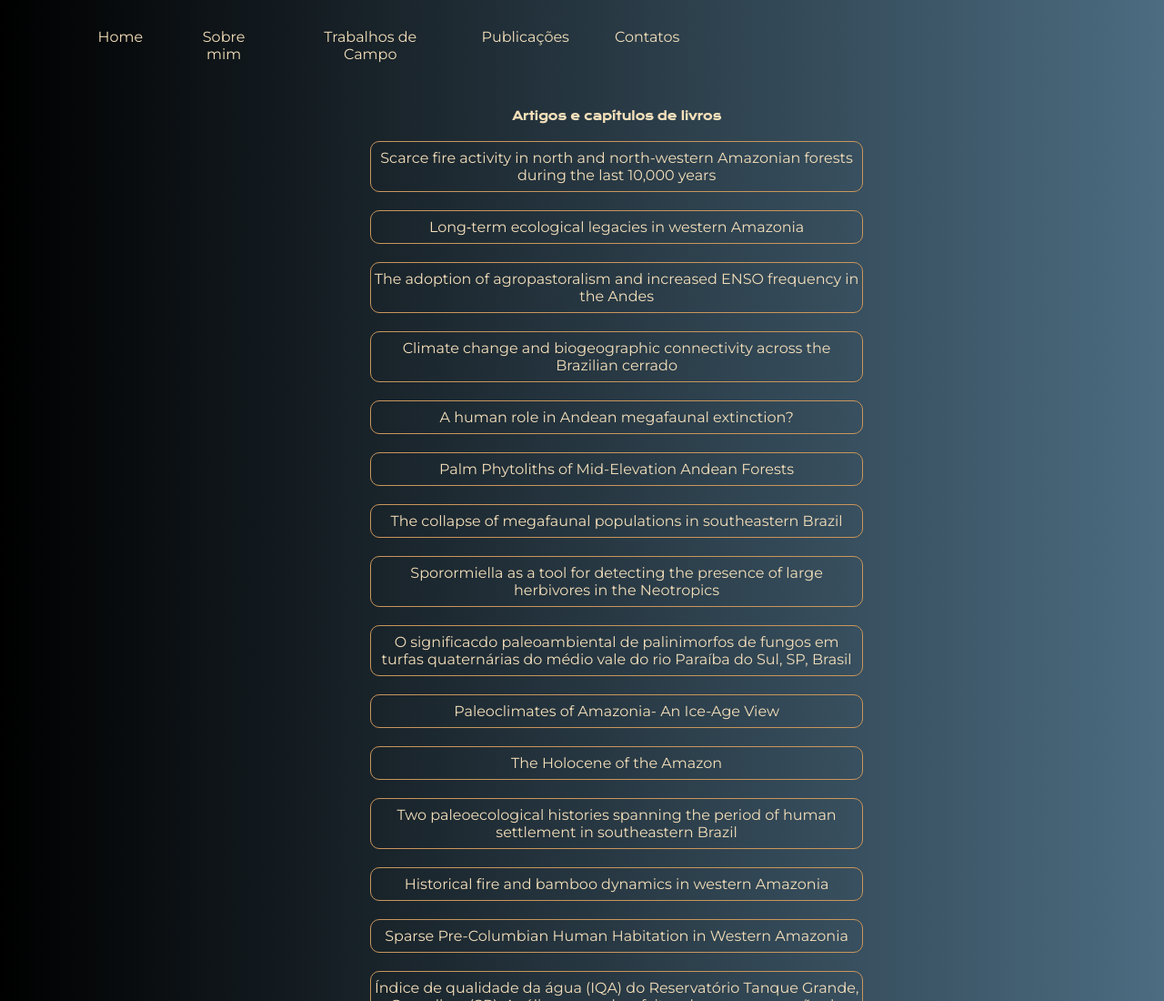
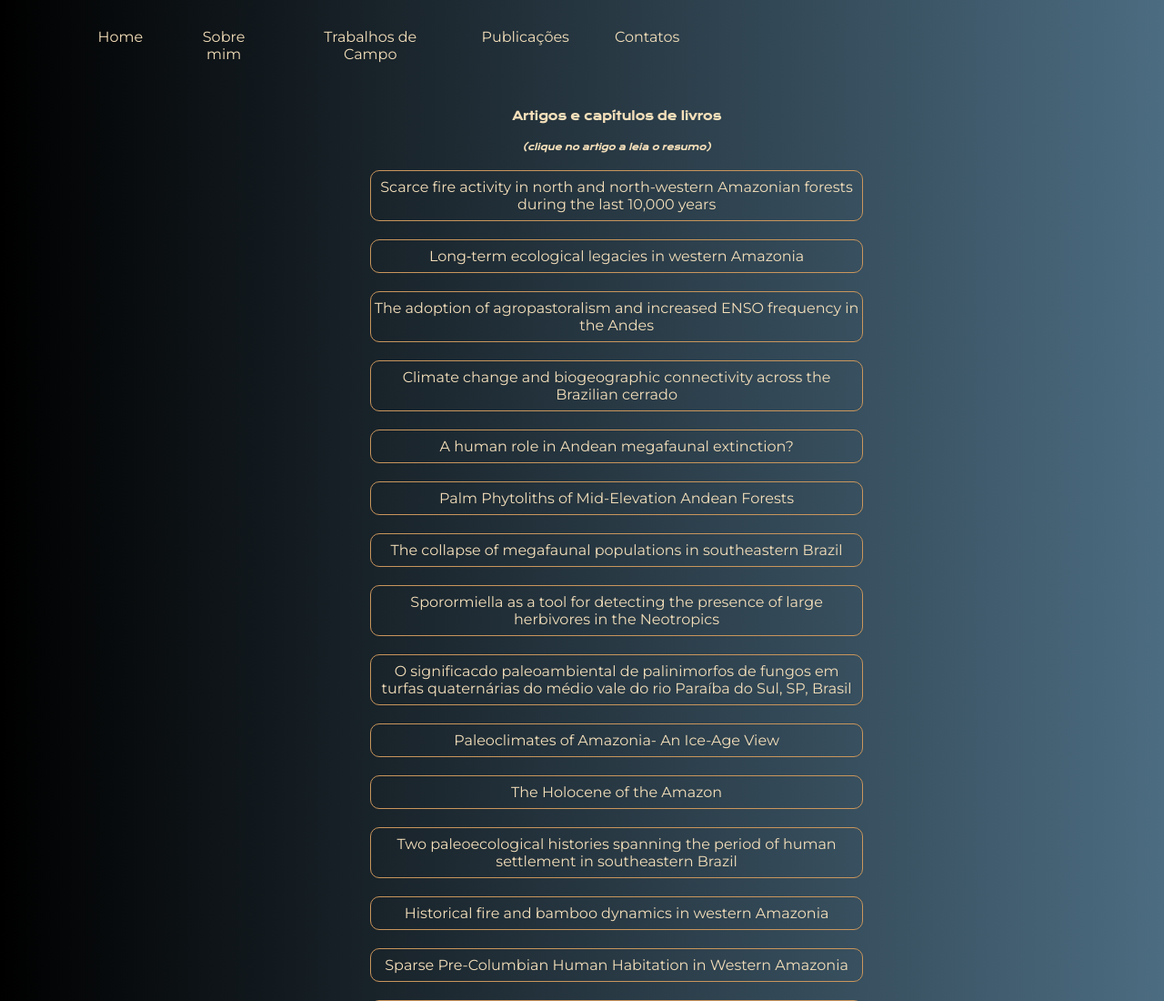
Before and after one commit to Rudneyalmeida/Razcka-portifolio, a plain HTML site: page trabalhos.html in a window 1280 px wide. Shown: the top 1100 px of the page at 91% size. Drawn offline with nearby package versions, Linux system fonts and the light colour scheme.

Commit message:
inserção do subtítulo leia o resumo

```diff
--- a/stlyles/style.css
+++ b/stlyles/style.css
@@ -96,6 +96,12 @@ body{
     font-family: var(--fonte-primaria);
     color: var(--cor-secudaria);
     font-size: 0.8rem;
+}
+.apresentacao__links__subtitulo-leia{
+    font-family: var(--fonte-primaria);
+    color: var(--cor-secudaria);
+    font-size: 0.6rem;
+    font-style: italic;
 }
 .apresentacao__links__navegacao {
     text-decoration: none;
--- a/trabalhos.html
+++ b/trabalhos.html
@@ -20,6 +20,7 @@
     <main>
         <div class="apresentacao__links">
             <h2 class="apresentacao__links__subtitulo" >Artigos e capítulos de livros</h2>
+            <h3 class="apresentacao__links__subtitulo-leia">(clique no artigo a leia o resumo)</h3>
              <a class="apresentacao__links__navegacao" href="./abstracts/scarceFire.html">Scarce fire activity in north and north-western Amazonian forests during the last 10,000 years</a>
              <a class="apresentacao__links__navegacao" href="./abstracts/long.html".>Long‐term ecological legacies in western Amazonia</a>
              <a class="apresentacao__links__navegacao" href="./abstracts/the_adoption.html".>The adoption of agropastoralism and increased ENSO frequency in the Andes</a>
```
